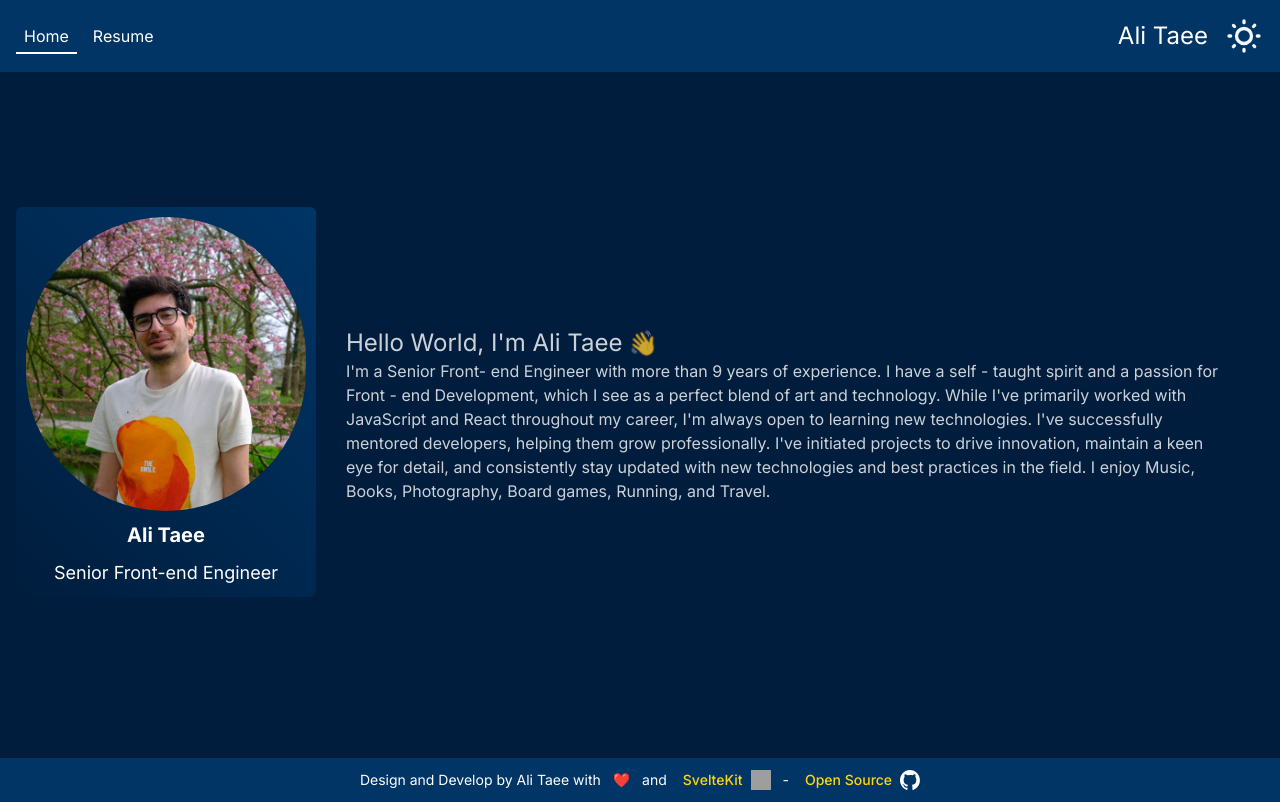
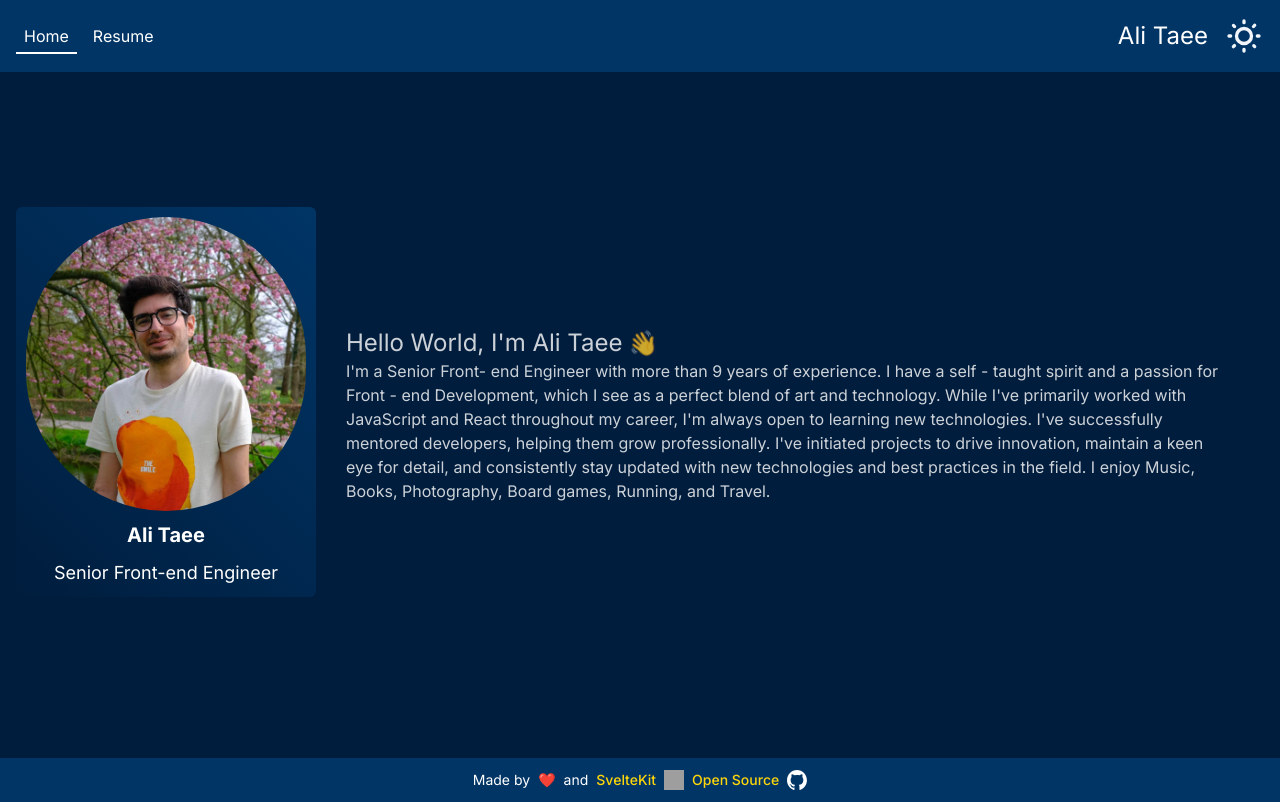
Before and after one commit to AliTaee/Portfolio, a SvelteKit app: page / in a window 1280 px wide. Built offline with nearby package versions, Linux system fonts and the light colour scheme; grey boxes are pictures that could not be loaded.

Commit message:
refactor(footer): improve text of footer to make it simpler

```diff
--- a/src/components/layout/Footer.svelte
+++ b/src/components/layout/Footer.svelte
@@ -9,9 +9,9 @@
 
 <footer class="footer mt-6 py-3">
 	<div class="container mx-auto flex justify-center flex-wrap">
-		Design and Develop by {name} with&nbsp;<Emoji emoji="❤️" label="love" />&nbsp;and
+		Made by <Emoji emoji="❤️" label="love" /> and
 		<a
-			class="footer__links ml-2 flex justify-center"
+			class="footer__links flex justify-center"
 			href="https://kit.svelte.dev/"
 			target="_blank"
 			rel="noopener noreferrer"
@@ -25,10 +25,9 @@
 				class="ml-2 h-5"
 			/>
 		</a>
-		&nbsp;-
 		<a
 			href="https://github.com/AliTaee/Portfolio"
-			class="footer__links ml-2 flex justify-center"
+			class="footer__links flex justify-center"
 			target="_blank"
 			rel="noopener noreferrer"
 		>
```
